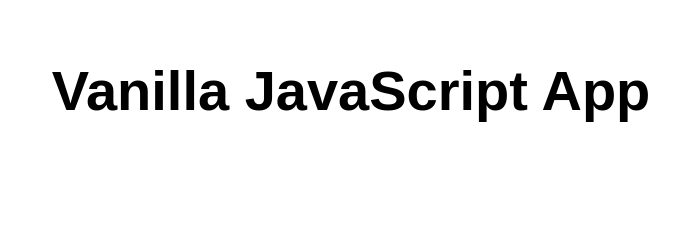
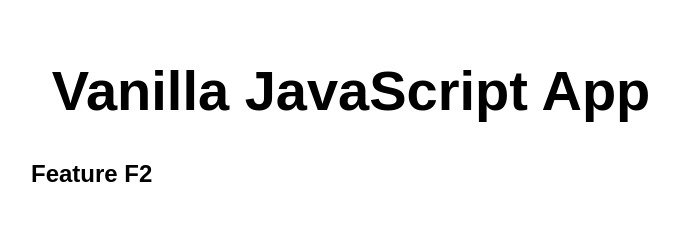
Before and after one commit to JamesDawson/jdtest-swa-poc, a plain HTML site: page src/index.html in a window 1280 px wide. Shown: the whole page, without its empty margins (289-968 px from the left). Drawn offline with Linux system fonts and the light colour scheme.

Commit message:
Added feature F2

```diff
--- a/src/index.html
+++ b/src/index.html
@@ -11,6 +11,7 @@
 <body>
   <main>
     <h1>Vanilla JavaScript App</h1>
+    <h2>Feature F2</h2>
   </main>
 </body>
 
```
